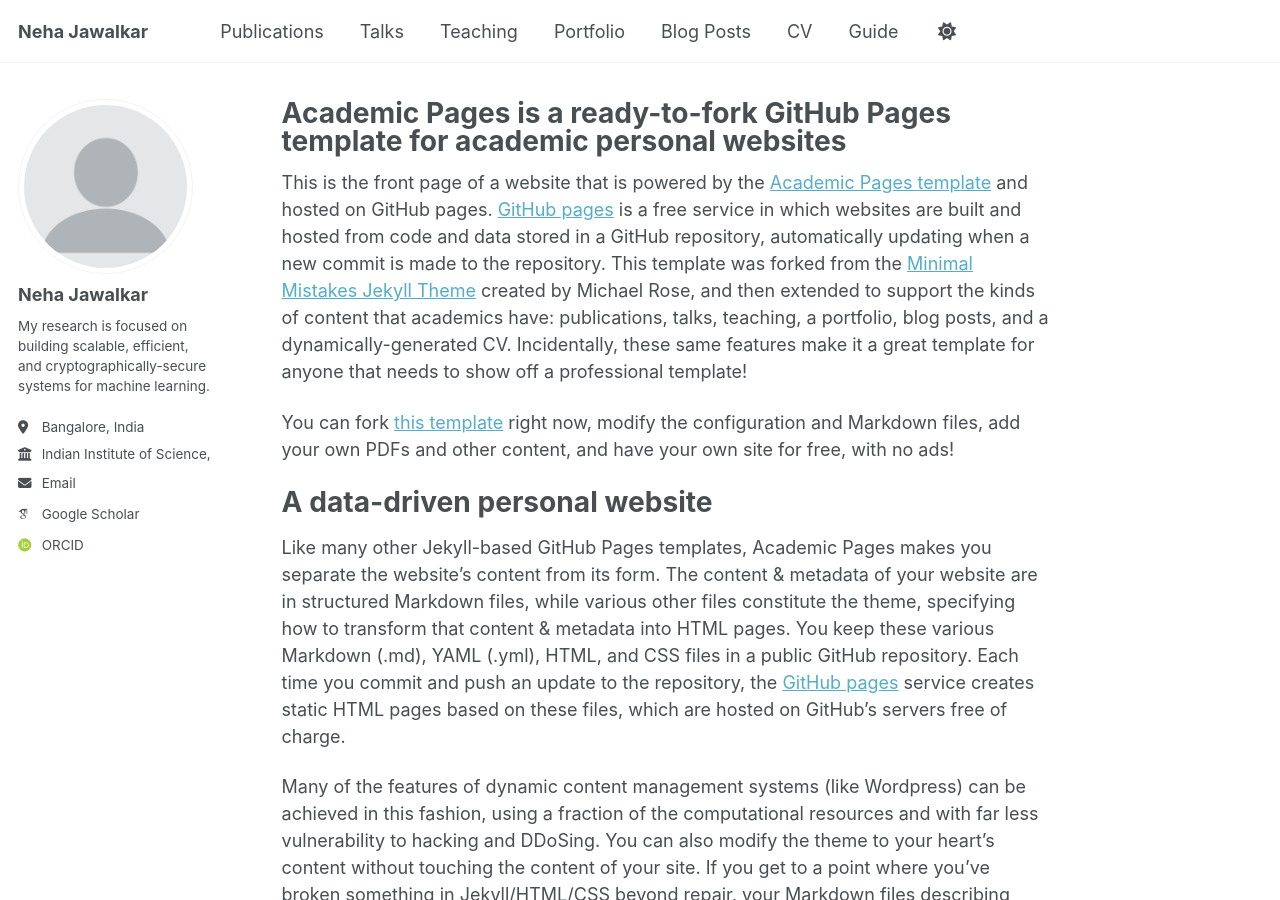
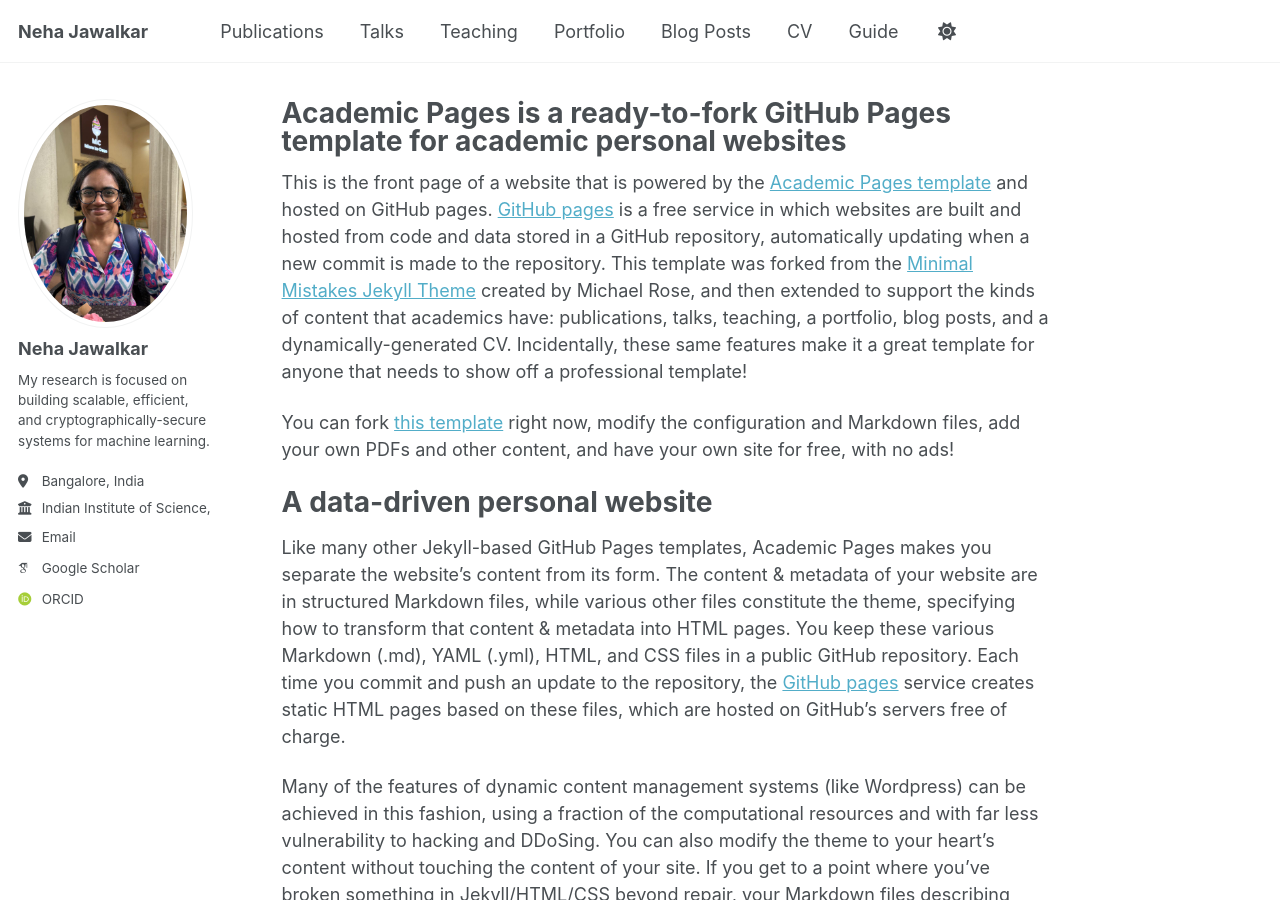
Before and after one commit to neha-jawalkar/neha-jawalkar.github.io, a Jekyll site: the page built from _pages/about.md, in a window 1280 px wide and 900 px high. Built offline with Jekyll 4.4.1, drawn with Linux system fonts in a browser that asks for light colours; some web fonts are replaced; a script that is not in the unit is left out.

Commit message:
Added photo

```diff
--- a/_config.yml
+++ b/_config.yml
@@ -23,7 +23,7 @@ repository               : "academicpages/academicpages.github.io"
 #               Additional customization can be done by editing /_includes/author-profile.html
 author:
   # Biographic information
-  avatar           : "profile.png"
+  avatar           : "neha-photo.jpg" # filename of your avatar image placed in /images/ for the author profile
   name             : "Neha Jawalkar"
   pronouns         : # example: "she/her"
   bio              : "My research is focused on building scalable, efficient, and cryptographically-secure systems for machine learning."
```
Also changed, not shown: images/neha-photo.jpg (added).
